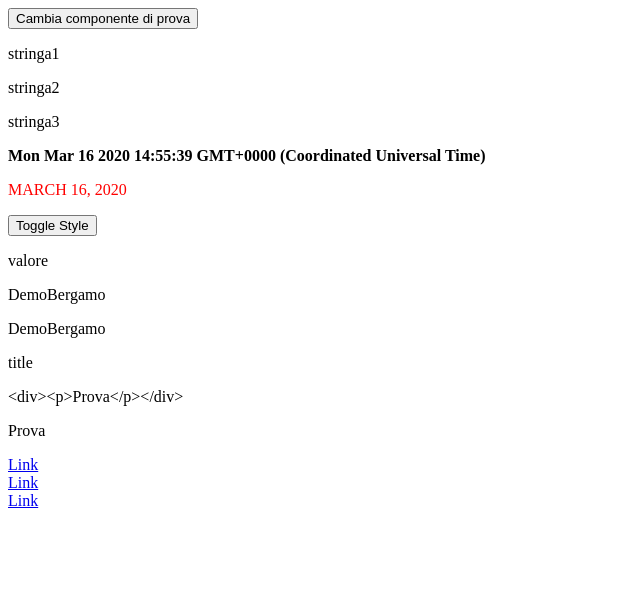
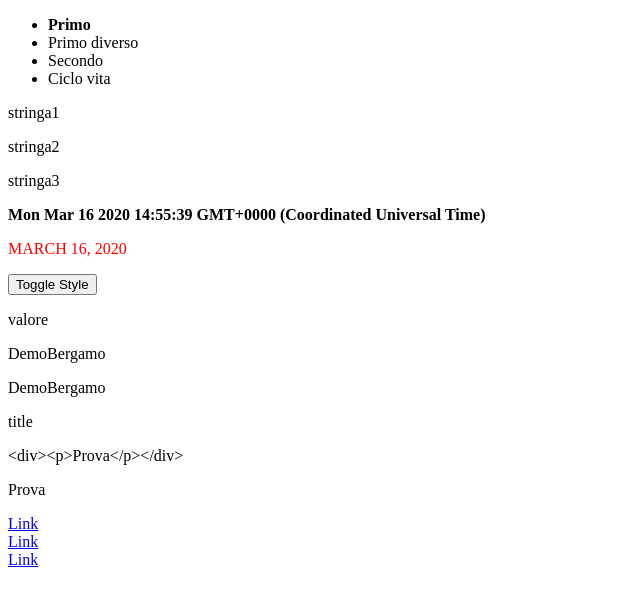
Before and after one commit to LukeSkywa/DemoBergamo, an Angular app: page /primo in a window 1280 px wide. Shown: the top 606 px of the page, without its empty margins (0-640 px from the left). Built offline with nearby package versions, Linux system fonts and the light colour scheme.

Commit message:
utilizzo routerLink

```diff
--- a/src/app/app.component.html
+++ b/src/app/app.component.html
@@ -1,2 +1,2 @@
-<button (click)="showComponent()">Cambia componente di prova</button>
+<app-menu></app-menu>
 <router-outlet></router-outlet>
--- a/src/app/app.module.ts
+++ b/src/app/app.module.ts
@@ -8,6 +8,7 @@ import { SecondoComponent } from './secondo/secondo.component';
 import { CiclovitaComponent } from './ciclovita/ciclovita.component';
 import { PageNotFoundComponent } from './page-not-found/page-not-found.component';
 import { DemoBergamoRoutingModule } from './app-routing.module';
+import { MenuComponent } from './menu/menu.component';
 
 @NgModule({
   declarations: [
@@ -15,7 +16,8 @@ import { DemoBergamoRoutingModule } from './app-routing.module';
     PrimoComponent,
     SecondoComponent,
     CiclovitaComponent,
-    PageNotFoundComponent
+    PageNotFoundComponent,
+    MenuComponent
   ],
   imports: [
     BrowserModule,
--- /dev/null
+++ b/src/app/menu/menu.component.html
@@ -0,0 +1,6 @@
+<ul>
+    <li routerLink="/primo" routerLinkActive="active">Primo</li>
+    <li routerLink="/primo-diverso" routerLinkActive="active">Primo diverso</li>
+    <li routerLink="/secondo" routerLinkActive="active">Secondo</li>
+    <li routerLink="/ciclo-vita" routerLinkActive="active">Ciclo vita</li>
+</ul>
--- /dev/null
+++ b/src/app/menu/menu.component.scss
@@ -0,0 +1,3 @@
+.active {
+    font-weight: bold;
+}
--- /dev/null
+++ b/src/app/menu/menu.component.ts
@@ -0,0 +1,15 @@
+import { Component, OnInit } from '@angular/core';
+
+@Component({
+  selector: 'app-menu',
+  templateUrl: './menu.component.html',
+  styleUrls: ['./menu.component.scss']
+})
+export class MenuComponent implements OnInit {
+
+  constructor() { }
+
+  ngOnInit(): void {
+  }
+
+}
```
Also changed, not shown: 1 other file (tests, documents, lock files or other folders).
